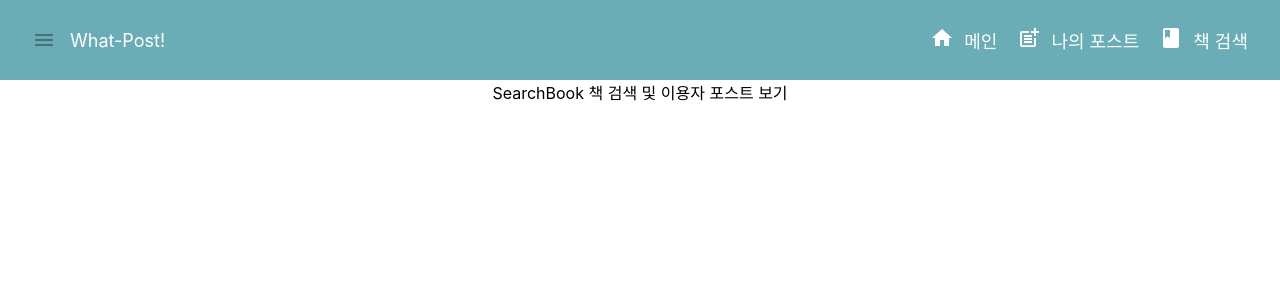
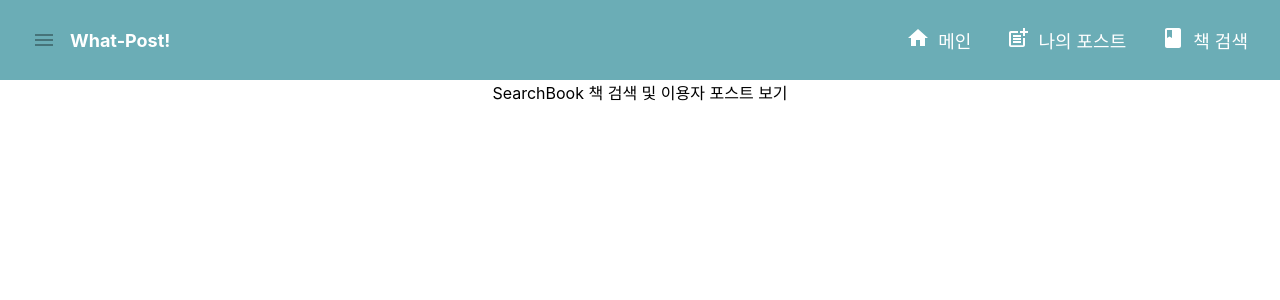
Before and after one commit to Yun-D/What-Post-FE, a React (Create React App) app: page /search_book in a window 1280 px wide. Shown: the top 300 px of the page. Built offline with nearby package versions, Linux system fonts and the light colour scheme.

Commit message:
💄 로고부분 굵게 처리, 아이콘 사이 간격 조정

```diff
--- a/src/Components/navigation/NavBar.css
+++ b/src/Components/navigation/NavBar.css
@@ -14,6 +14,7 @@
   }
   .temp-logo {
     text-decoration: none;
+    font-weight: bold;
     color: white;
     transition: 0.3s all;
     position: absolute;
@@ -29,7 +30,7 @@
   .nav-menu {
     display: grid;
     grid-template-columns: repeat(3, auto);
-    column-gap: 20px;
+    column-gap: 35px;
     list-style: none;
   }
 
@@ -52,7 +53,7 @@
   }
 
   span {
-      margin-left: 10px;
+      margin-left: 8px;
   }
 
 
```
